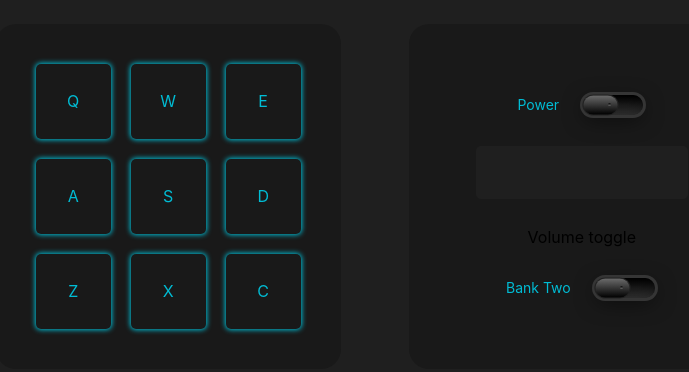
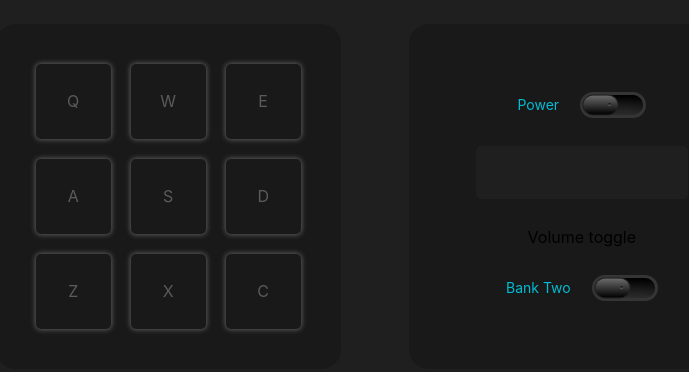
Before and after one commit to Macattack1999-teck/drums, a React (Create React App) app: page / in a window 1280 px wide. Shown: the part 204-576 px from the top of the page, without its empty margins (265-954 px from the left). Built offline with nearby package versions, Linux system fonts and the light colour scheme.

Commit message:
added changing styles in drums component when power changes

```diff
--- a/src/Components/DrumsButtons.js
+++ b/src/Components/DrumsButtons.js
@@ -1,14 +1,20 @@
-import React, { useEffect } from 'react'
+import React, { useEffect, useState } from 'react'
 import { useSelector } from 'react-redux'
 
 export default () => {
-  const mapState = ({bankState}) => ({
+  const [styleProps, setStyleProps] = useState({
+    boxShadow: "#5b5b5b 0px 0px 5px 1px",
+    color: "#5b5b5b"
+  })
+  const mapState = ({bankState, power}) => ({
     bank: bankState.bank,
+    power: power.powerOn
   })
 
-  const { bank } = useSelector(mapState)
+  const { bank, power } = useSelector(mapState)
 
   const handleAudoKeyClicked = (sound) => {
+    if (power) {
       const el2 = document.getElementById(`drum-pad-${sound.keyTrigger}`)
       el2.classList.add("drum-playing-effect")
 
@@ -19,10 +25,13 @@ export default () => {
         el2.classList.remove("drum-playing-effect")
       }, 100)
     }
+  }
 
   useEffect(() => {
     const handleKeyPress = (e) => {
       if (e) {
+        console.log(power, 'KEY PRESSED')
+        if (power) {
           const el = document.getElementById(e.code.slice(3))
           if (el !== null) {
             const el2 = document.getElementById(`drum-pad-${e.code.slice(3)}`)
@@ -37,11 +46,26 @@ export default () => {
           }
         }
       }
+    }
 
     window.addEventListener('keypress', (e) => handleKeyPress(e))
 
     return window.removeEventListener('keypress', (e) => handleKeyPress(e))
-  }, [bank])
+  }, [power])
+
+  useEffect(() => {
+    if (power) {
+      setStyleProps({
+        boxShadow: "#00BCD4 0px 0px 5px 1px",
+        color: "#00BCD4"
+      })
+    } else {
+      setStyleProps({
+        boxShadow: "#5b5b5b 0px 0px 5px 1px",
+        color: "#5b5b5b"
+      })
+    }
+  }, [power])
 
   return (
     <div style={{
@@ -68,9 +92,10 @@ export default () => {
                 display: "flex",
                 alignItems: "center",
                 justifyContent: "center",
-                boxShadow: "#00BCD4 0px 0px 5px 1px",
+                // boxShadow: "#00BCD4 0px 0px 5px 1px",
                 cursor: "pointer",
-                color: "#00BCD4"
+                // color: "#00BCD4",
+                ...styleProps
               }}>
                 {sound.keyTrigger}
 
--- a/src/Components/Power.js
+++ b/src/Components/Power.js
@@ -4,12 +4,6 @@ import { togglePower } from '../Redux/Actions/powerAction';
 
 export default () => {
   const dispatch = useDispatch();
-
-  const mapStateToProps = (power) => ({
-    power: power.power.powerOn,
-  })
-
-  const { power } = useSelector(mapStateToProps)
 
   const handleTogglingPower = () => {
     dispatch(togglePower())
--- a/src/Styles/main.css
+++ b/src/Styles/main.css
@@ -22,12 +22,12 @@ input[type="checkbox"] {
   outline: none;
   cursor: pointer;
   border-radius: 20px;
-  box-shadow: 0 0 0 3px #353535, 0 0 0 2px #3e3e3e, inset 0 0 10px rgba(0, 0, 0, 0.1), 0 5px 20px rgba(0, 0, 0, 0.5), inset 0 0 15px rgba(0, 0, 0, 0.2);
+  box-shadow: 0 0 0 3px #353535, 0 0 0 2px #3e3e3e, inset 0 0 10px rgba(0, 0, 0, 0.1), inset 0 0 15px rgba(0, 0, 0, 0.2);
 }
 
 input:checked[type="checkbox"] {
   background: linear-gradient(0deg, #6dd1ff, #20b7ff);
-  box-shadow: 0 0 3px #6dd1ff, 0 0 0 2px #353535, 0 0 0 4px #3e3e3e, inset 0 0 10px rgba(0, 0, 0, 0.1), 0 5px 20px rgba(0, 0, 0, 0.5), inset 0 0 15px rgba(0, 0, 0, 0.2);
+  box-shadow: 0 0 2px #6dd1ff, 0 0 0 2px #353535, 0 0 0 3px #3e3e3e, inset 0 0 10px rgba(0, 0, 0, 0.1), inset 0 0 15px rgba(0, 0, 0, 0.2);
 }
 
 input[type="checkbox"]::before {
```
Also changed, not shown: 1 other file (tests, documents, lock files or other folders). Lines whose indentation alone changed are shown as unchanged.
